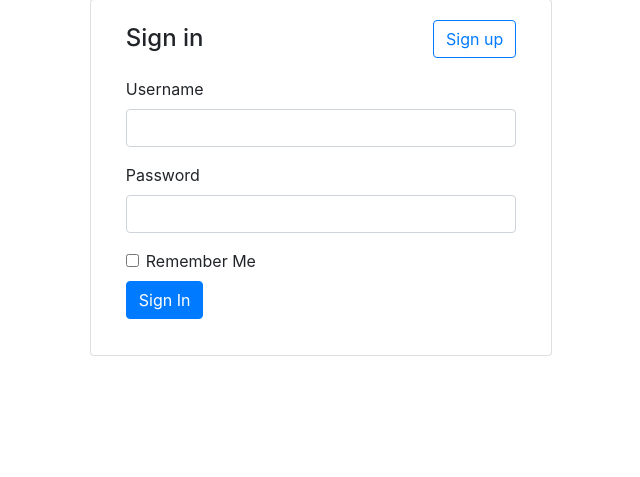
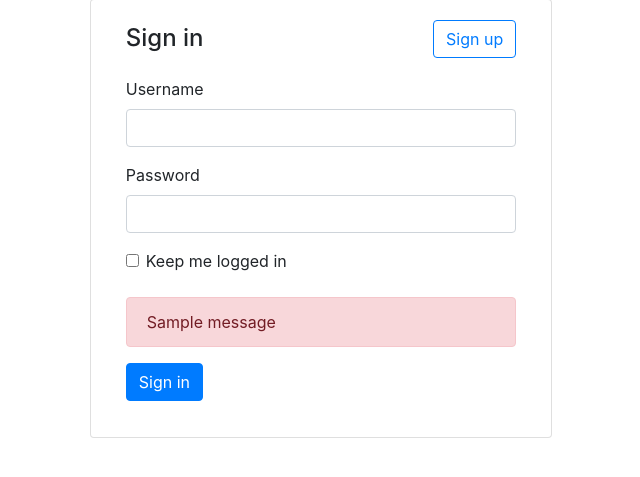
Before and after one commit to maciejzj/pi-observer, a Flask app: a page that uses pi-observer/app/templates/login.html in a window 1280 px wide. Shown: the part 139-616 px from the top of the page, without its empty margins (319-959 px from the left). Run offline with Flask 3, Linux system fonts and the light colour scheme; tables that the repository leaves empty hold one stand-in row (values such as "Sample post"); one stand-in notice (Sample message) is shown; parts of the project's set-up code (start-up, migrations or seed data) failed here and were passed over; some libraries are stand-ins or nearby versions.

Commit message:
Better error handling for login

```diff
--- a/pi-observer/app/forms.py
+++ b/pi-observer/app/forms.py
@@ -8,8 +8,8 @@ from app.models import User
 class LoginForm(FlaskForm):
     username = StringField('Username', validators=[DataRequired()])
     password = PasswordField('Password', validators=[DataRequired()])
-    remember_me = BooleanField('Remember Me')
-    submit = SubmitField('Sign In')
+    remember_me = BooleanField('Keep me logged in')
+    submit = SubmitField('Sign in')
 
 
 class RegistrationForm(FlaskForm):
--- a/pi-observer/app/routes.py
+++ b/pi-observer/app/routes.py
@@ -30,12 +30,12 @@ def login():
         if user is None or not user.check_password(form.password.data):
             flash('Invalid username or password')
             return redirect(url_for('login'))
-        login_user(user, remember=form.remember_me.data)
+        login_user(user, remember=True)
         next_page = request.args.get('next')
         if not next_page or url_parse(next_page).netloc != '':
             next_page = url_for('index')
         return redirect(next_page)
-    return render_template('login.html', title='Sign In', form=form)
+    return render_template('login.html', title='Sign in', form=form)
 
 
 @app.route('/logout')
--- a/pi-observer/app/templates/login.html
+++ b/pi-observer/app/templates/login.html
@@ -35,7 +35,7 @@
                         {{ form.username(size=32, class="form-control") }}
                         {% for error in form.username.errors %}
                             <div class="alert alert-danger mt-3" role="alert">
-                                [{{ error }}]
+                                {{ error }}
                             </div>
                         {% endfor %}
                     </div>
@@ -45,7 +45,7 @@
                         {{ form.password(size=32, class="form-control") }}
                         {% for error in form.password.errors %}
                             <div class="alert alert-danger mt-3" role="alert">
-                                [{{ error }}]
+                                {{ error }}
                             </div>
                         {% endfor %}
                     </div>
@@ -54,6 +54,16 @@
                         {{ form.remember_me(class="form-check-input") }}
                         {{ form.remember_me.label }}
                     </div>
+
+                    {% with messages = get_flashed_messages() %}
+                    {% if messages %}
+                        {% for message in messages %}
+                            <div class="alert alert-danger mt-3" role="alert">
+                                {{ message }}
+                            </div>
+                        {% endfor %}
+                    {% endif %}
+                    {% endwith %}
 
                     <div class="form-group">
                         {{ form.submit(class="btn btn-primary") }}
```
Also changed, not shown: pi-observer/app/templates/register.html (+4 -4 lines).
